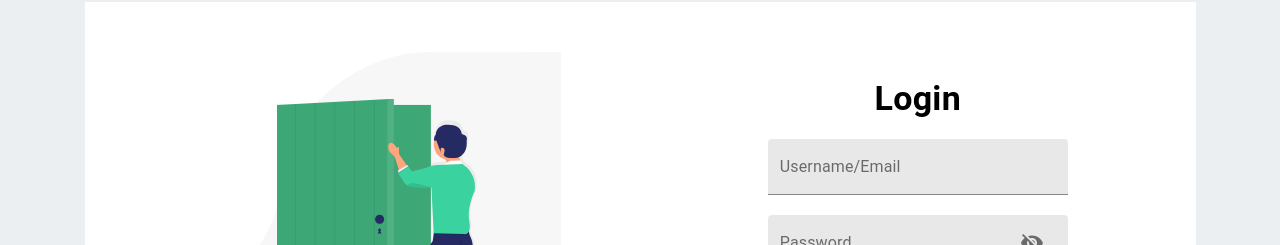
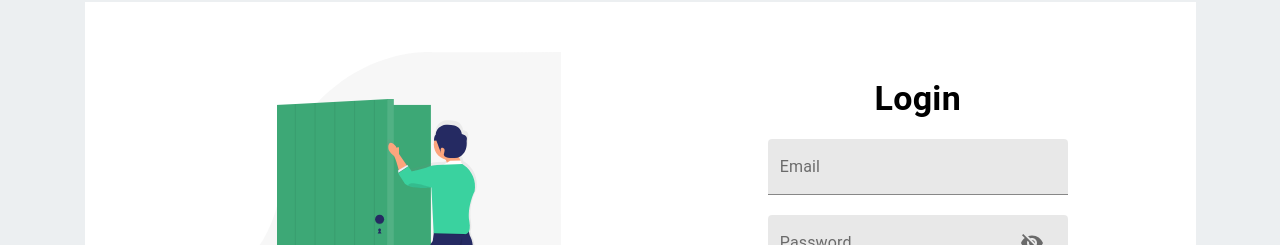
Before and after one commit to djunicode/masters-information-portal, a React (Create React App) app in the folder webapp/: page /login in a window 1280 px wide. Shown: the part 120-365 px from the top of the page. Built offline with nearby package versions, Linux system fonts and the light colour scheme; the HTML template or start-up script is replaced by a standard one.

Commit message:
Register Backend connected, login has bugs. Proxied server

```diff
--- a/webapp/package.json
+++ b/webapp/package.json
@@ -1,6 +1,7 @@
 {
   "name": "webapp",
   "version": "0.1.0",
+  "proxy": "http://localhost:8000",
   "private": true,
   "dependencies": {
     "@material-ui/core": "^4.9.0",
@@ -9,6 +10,7 @@
     "@testing-library/jest-dom": "^4.2.4",
     "@testing-library/react": "^9.3.2",
     "@testing-library/user-event": "^7.1.2",
+    "axios": "^0.19.2",
     "formik": "^2.1.3",
     "react": "^16.12.0",
     "react-dom": "^16.12.0",
--- a/webapp/src/Components/editProfile.js
+++ b/webapp/src/Components/editProfile.js
@@ -301,7 +301,7 @@ function EditProfile() {
         <Divider/>
         <Grid container className={classes.container}>
             <Grid item xs={6}>
-              <Typography variant="h5" style={{marginTop: 15}}> Timeline of Tests </Typography>
+              <Typography variant="h5" style={{marginTop: 15}}>Timeline of Tests </Typography>
             </Grid>
             <Grid item xs={6}>
           <FieldArray
--- a/webapp/src/Components/login.js
+++ b/webapp/src/Components/login.js
@@ -12,6 +12,8 @@ import InputAdornment from '@material-ui/core/InputAdornment';
 import Visibility from '@material-ui/icons/Visibility';
 import VisibilityOff from '@material-ui/icons/VisibilityOff';
 //Individual Imports to reduce bundle size
+
+const axios = require('axios');
 
 const useStyles = makeStyles(theme => ({
   root: {
@@ -47,11 +49,11 @@ export default function LoginPage(){
 		      	<Grid item md={6}>
 		      	<Typography variant="h4"><b>Login</b></Typography>
 		        <Formik
-		        	initialValues={{ username: '', password: '' }}
+		        	initialValues={{ email: '', password: '' }}
 		        	validate={values => {
 			        const errors = {};
-			        if (!values.username) {
-			        	errors.username = "Required"
+			        if (!values.email) {
+			        	errors.email = "Required"
 			        }
 			        if (!values.password){
 			        	errors.password = 'Required';
@@ -63,22 +65,38 @@ export default function LoginPage(){
 			          setSubmitting(false);
 			        }, 1000);
 			        console.log(values);
+			        axios.get('/api/users/login', {
+					    params: {
+					      email: values.email,
+					      password: values.password
+					    }
+					  })
+					  .then(function (response) {
+					    console.log(response);
+					  })
+					  .catch(function (error) {
+					    console.log(error);
+					  })
+					  .finally(function () {
+					    // redirect here
+					  });
 			        //@Backend submit func for login
 			    }}>
 			    {({ isSubmitting ,handleChange,handleBlur,touched,errors}) => (
 			    	<Form autoComplete="off">
 			        	<TextField
-			        		name="username"
-			        		label="Username/Email"
+			        		name="email"
+			        		label="Email"
+			        		type="email"
 			        		style = {{width: 300}}
 			        		color="secondary"
 			        		variant="filled"
 			        		className={classes.textf}
-			        		placeholder="Username or Email"
+			        		placeholder="Email"
 			        		onChange={handleChange}
 			        		onBlur={handleBlur}
-			        		helperText={touched.username?errors.username:''}
-			        		error={!!errors.username&&touched.username}
+			        		helperText={touched.email?errors.email:''}
+			        		error={!!errors.email&&touched.email}
 			        	/> <br/>
 			        	<TextField
 			        		name="password"
--- a/webapp/src/Components/register.js
+++ b/webapp/src/Components/register.js
@@ -37,16 +37,16 @@ const useStyles = makeStyles(theme => ({
     }
 }));
 
+const axios = require('axios');
+
 function getSteps() {
     return ['Core Details', 'Other Details'];
 }
-
 
 export default function Register() {
     const [hasSaved, setHasSaved] = React.useState(false);
     const [user, setUser] = React.useState({
         name: '',
-        username: '',
         email: '',
         password: '',
         university: '',
@@ -135,7 +135,6 @@ export default function Register() {
             name:user.name,
             fname:!!user.name?user.name.slice(0,user.name.indexOf(' ')):'' ,
             lname:!!user.name?user.name.slice(user.name.indexOf(' ')+1,user.name.length):'',
-            username:user.username,
             email:user.email,
             password:'',
             password_confirm:'',
@@ -170,9 +169,6 @@ export default function Register() {
             if (!values.lname){
               errors.lname = "Fill this field"
             }
-            if (!values.username){
-              errors.username = "Fill this field"
-            }
             if (!values.university){
               errors.university = "Fill this field"
             }
@@ -187,7 +183,6 @@ export default function Register() {
           onSubmit={(values, { setSubmitting }) => {
             values.name=values.fname+" "+values.lname;
             user.name=values.name;
-            user.username=values.username;
             user.email=values.email;
             user.password=values.password;
             user.university=values.university;
@@ -248,19 +243,6 @@ export default function Register() {
                    />
                 </Grid>
              </Grid>
-          <TextField
-            name="username"
-            fullWidth
-            variant="filled"
-            label="Username"
-            value={values.username}
-            placeholder="Enter your Username"
-            className={classes.textf}
-            onChange={handleChange}
-            onBlur={handleBlur}
-            error={!!errors.username&&touched.username}
-            helperText={touched.username?errors.username:''}
-          />
             <TextField
               name="email"
               type="email"
@@ -401,6 +383,30 @@ export default function Register() {
               handleNext();
             }, 1000);
             console.log(user);
+            axios.post('/api/users/register', {
+              name: user.name,
+              email: user.email,
+              password: user.password,
+              graduationDate: user.gradDate,
+              //currentSchool: user.university,
+              //Department of Current University
+
+              /* -------------- Optional Fields below: ------------------ */
+              bio: user.bio,
+              //Domains (Maching Learning, IOT etc)
+              //Tests Given {name: , date: '', score: ''}
+              //Facebook
+              //Linkedin
+              //Github
+              //Twitter
+              //University Applied {name: '',course: '',Status: 'Accepted/Rejected/Do not wish to disclose'}
+            })
+            .then(function (response) {
+              console.log(response);
+            })
+            .catch(function (error) {
+              console.log(error);
+            });
             //@Backend Submit Function for Sign-Up
         }}
         >
```
Also changed, not shown: 1 other file (tests, documents, lock files or other folders). Lines whose indentation alone changed are shown as unchanged.
